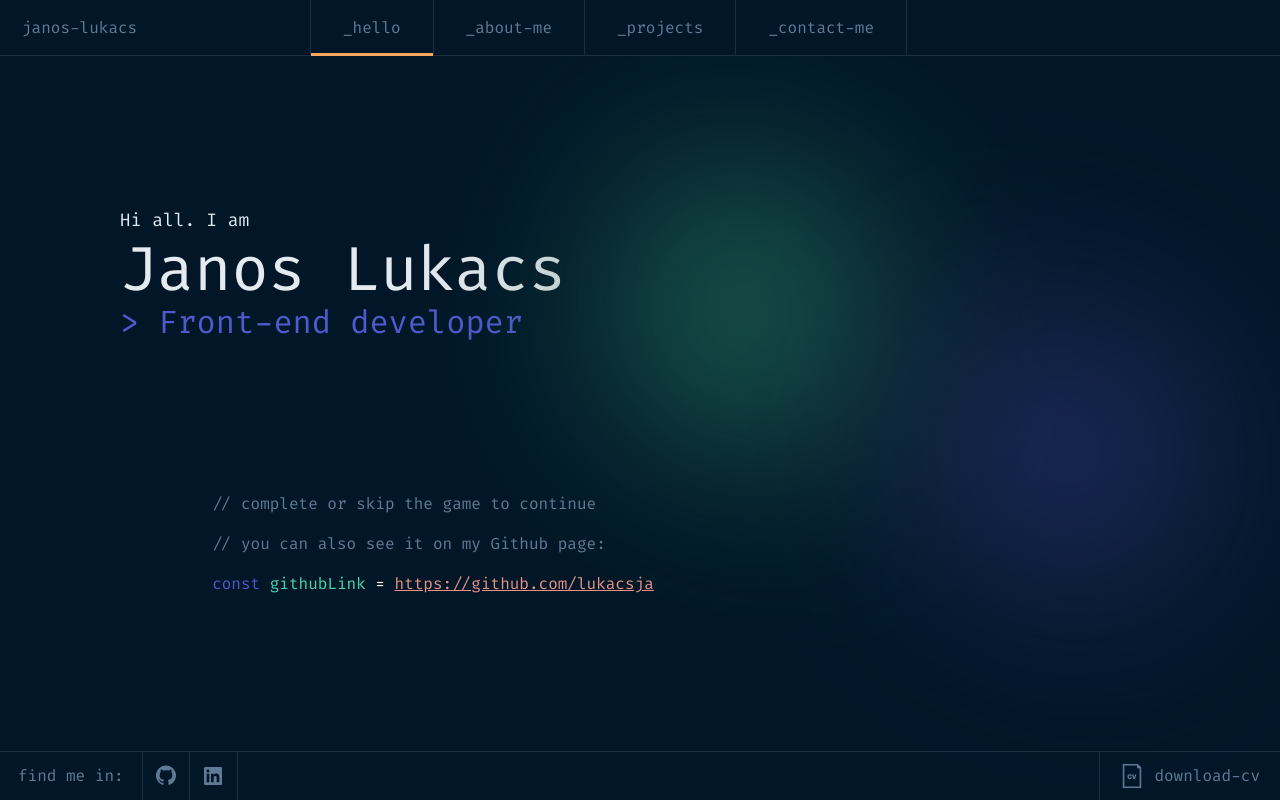
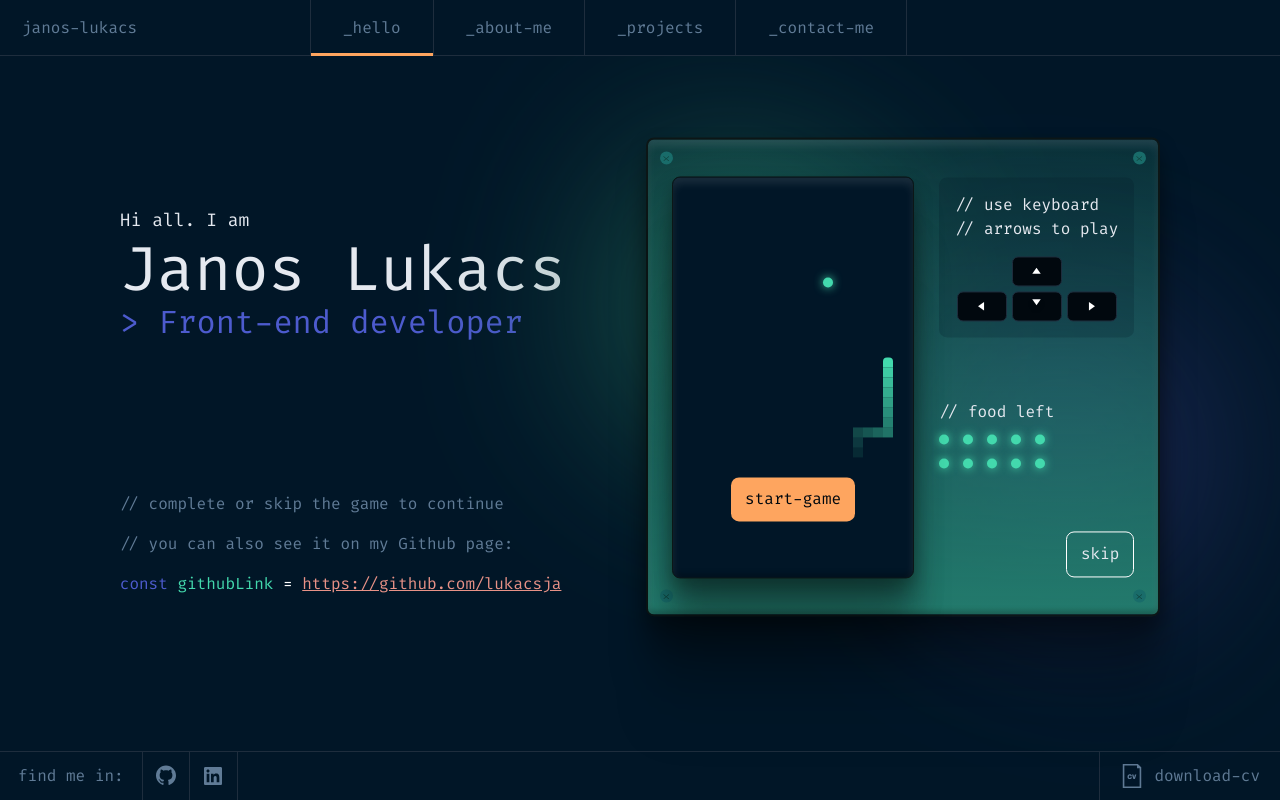
Before and after one commit to lukacsja/personal_portfolio_site, a Next.js app: page / in a window 1280 px wide. Built offline with nearby package versions, Linux system fonts and the light colour scheme.

Commit message:
changed animation delays on home page

```diff
--- a/components/animated-intro.tsx
+++ b/components/animated-intro.tsx
@@ -7,45 +7,65 @@ import { TypeAnimation } from 'react-type-animation';
 import { motion } from 'framer-motion';
 
 const Intro = () => {
+  const container = {
+    hidden: { opacity: 0 },
+    show: {
+      opacity: 1,
+      transition: {
+        staggerChildren: 1,
+      },
+    },
+  };
+
+  const item = {
+    hidden: { opacity: 0 },
+    show: { opacity: 1 },
+  };
+
   return (
     <div className='flex h-full flex-col justify-between lg:justify-evenly'>
       <section className='flex flex-col leading-none'>
         <TypeAnimation
-          sequence={[500, 'Hi all. I am']}
+          sequence={[300, 'Hi all. I am']}
           cursor={false}
           className='mb-[10px] block text-[18px] text-text-white'
         />
 
         <TypeAnimation
           cursor={false}
-          speed={25}
-          sequence={[2000, 'Janos Lukacs']}
+          sequence={[1250, 'Janos Lukacs']}
           className='mb-[5px] block break-words text-[62px] text-text-white'
         />
 
         <TypeAnimation
           cursor={false}
-          sequence={[3300, '> Front-end developer']}
+          sequence={[2250, '> Front-end developer']}
           className='block text-[20px] text-accent-green lg:text-[32px] lg:text-secondary-blue'
         />
       </section>
 
-      <motion.div
-        initial={{ x: -1000 }}
-        animate={{ x: 0 }}
-        transition={{
-          duration: 10,
-          type: 'spring',
-          damping: 10,
-          stiffness: 100,
-          delay: 5,
-        }}
+      <motion.ol
+        variants={container}
+        initial='hidden'
+        animate='show'
         className='flex flex-col gap-4 text-[14px] lg:text-[16px]'
       >
-        <p className='text-secondary-gray lg:hidden'>{`// find my profile on Github:`}</p>
-        <p className='hidden text-secondary-gray lg:block'>{`// complete or skip the game to continue`}</p>
-        <p className='hidden text-secondary-gray lg:block'>{`// you can also see it on my Github page:`}</p>
-        <div>
+        <motion.li variants={item} className='text-secondary-gray lg:hidden'>
+          {`// find my profile on Github:`}
+        </motion.li>
+        <motion.li
+          variants={item}
+          className='hidden text-secondary-gray lg:block'
+        >
+          {`// complete or skip the game to continue`}
+        </motion.li>
+        <motion.li
+          variants={item}
+          className='hidden text-secondary-gray lg:block'
+        >
+          {`// you can also see it on my Github page:`}
+        </motion.li>
+        <motion.li variants={item}>
           <span className='text-secondary-blue'>const </span>
           <span className='text-accent-green'>githubLink </span>
           <span className='text-white'>= </span>
@@ -56,8 +76,8 @@ const Intro = () => {
           >
             {contactsData.github.url}
           </Link>
-        </div>
-      </motion.div>
+        </motion.li>
+      </motion.ol>
     </div>
   );
 };
--- a/components/snake-game/snake-game.tsx
+++ b/components/snake-game/snake-game.tsx
@@ -241,7 +241,7 @@ const SnakeGame = () => {
         type: 'spring',
         damping: 10,
         stiffness: 100,
-        delay: 6.5,
+        delay: 4.75,
       }}
     >
       <div className='game-board-styles relative hidden h-[475px] w-[510px] items-center justify-center gap-[25px] rounded-lg lg:flex'>
```
